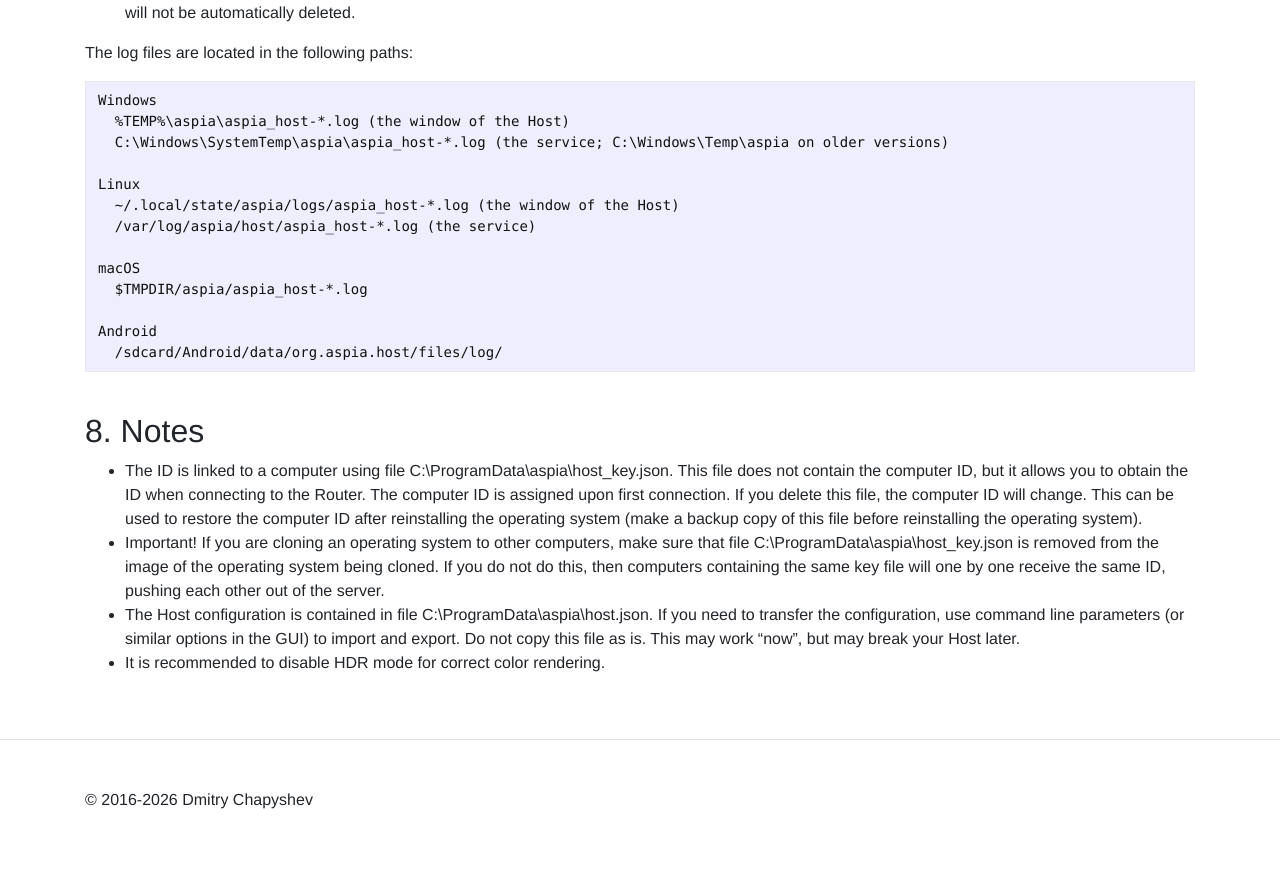
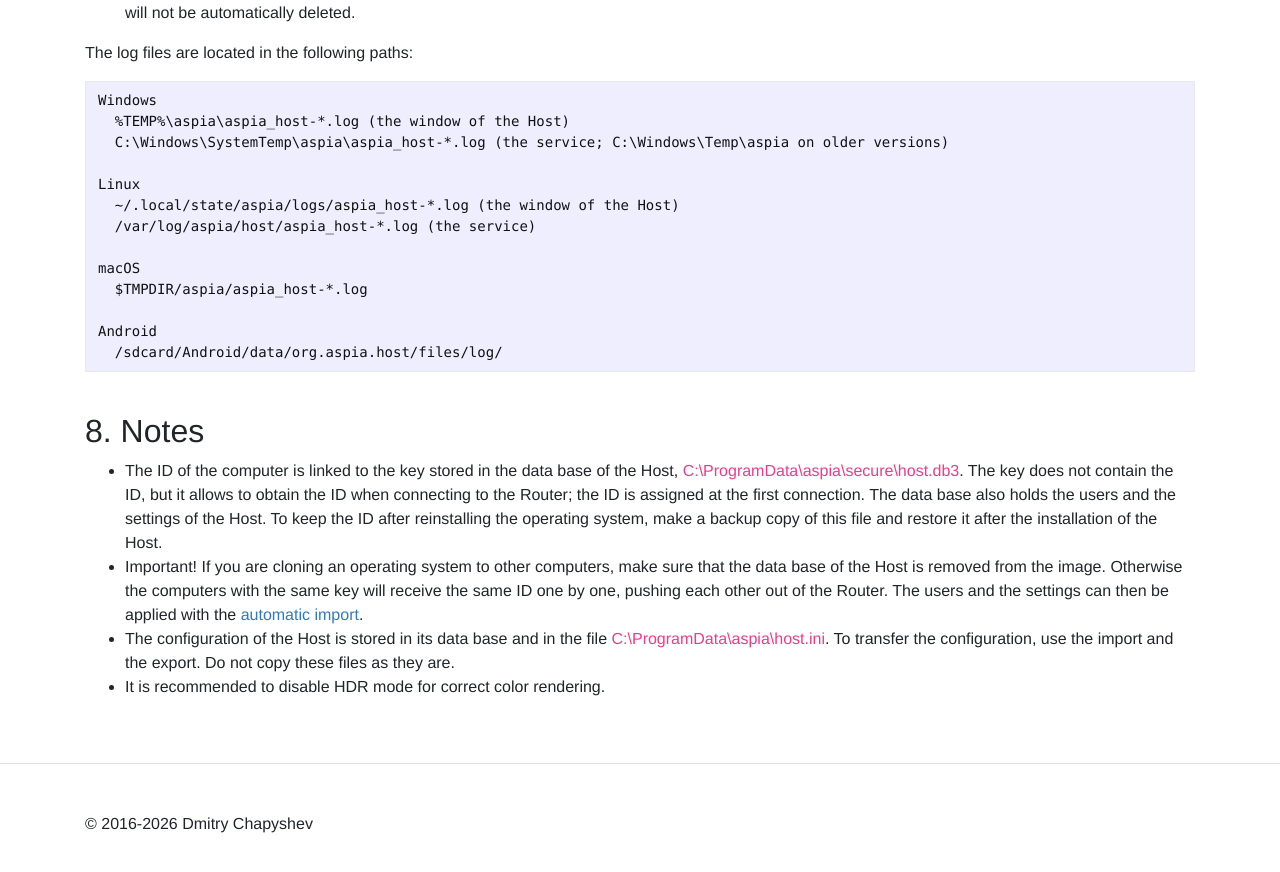
Before and after one commit to dchapyshev/dchapyshev.github.io, a Jekyll site: the page built from docs/host.md, in a window 1280 px wide and 900 px high, scrolled down 6247 px. Shown: the top 872 px of the window. Built offline with Jekyll 4.4.1, drawn with Linux system fonts in a browser that asks for light colours.

Commit message:
Update docs.

```diff
--- a/docs/host.md
+++ b/docs/host.md
@@ -189,7 +189,17 @@ Android
 <br/>
 
 ## 8. Notes <a name="notes"></a>
-  - The ID is linked to a computer using file C:\ProgramData\aspia\host_key.json. This file does not contain the computer ID, but it allows you to obtain the ID when connecting to the Router. The computer ID is assigned upon first connection. If you delete this file, the computer ID will change. This can be used to restore the computer ID after reinstalling the operating system (make a backup copy of this file before reinstalling the operating system).
-  - Important! If you are cloning an operating system to other computers, make sure that file C:\ProgramData\aspia\host_key.json is removed from the image of the operating system being cloned. If you do not do this, then computers containing the same key file will one by one receive the same ID, pushing each other out of the server.
-  - The Host configuration is contained in file C:\ProgramData\aspia\host.json. If you need to transfer the configuration, use command line parameters (or similar options in the GUI) to import and export. Do not copy this file as is. This may work "now", but may break your Host later.
+  - The ID of the computer is linked to the key stored in the data base of the Host,
+    `C:\ProgramData\aspia\secure\host.db3`. The key does not contain the ID, but it allows to obtain
+    the ID when connecting to the Router; the ID is assigned at the first connection. The data base
+    also holds the users and the settings of the Host. To keep the ID after reinstalling the
+    operating system, make a backup copy of this file and restore it after the installation of the
+    Host.
+  - Important! If you are cloning an operating system to other computers, make sure that the data
+    base of the Host is removed from the image. Otherwise the computers with the same key will
+    receive the same ID one by one, pushing each other out of the Router. The users and the settings
+    can then be applied with the [automatic import](#automation).
+  - The configuration of the Host is stored in its data base and in the file
+    `C:\ProgramData\aspia\host.ini`. To transfer the configuration, use the import and the export.
+    Do not copy these files as they are.
   - It is recommended to disable HDR mode for correct color rendering.
```
